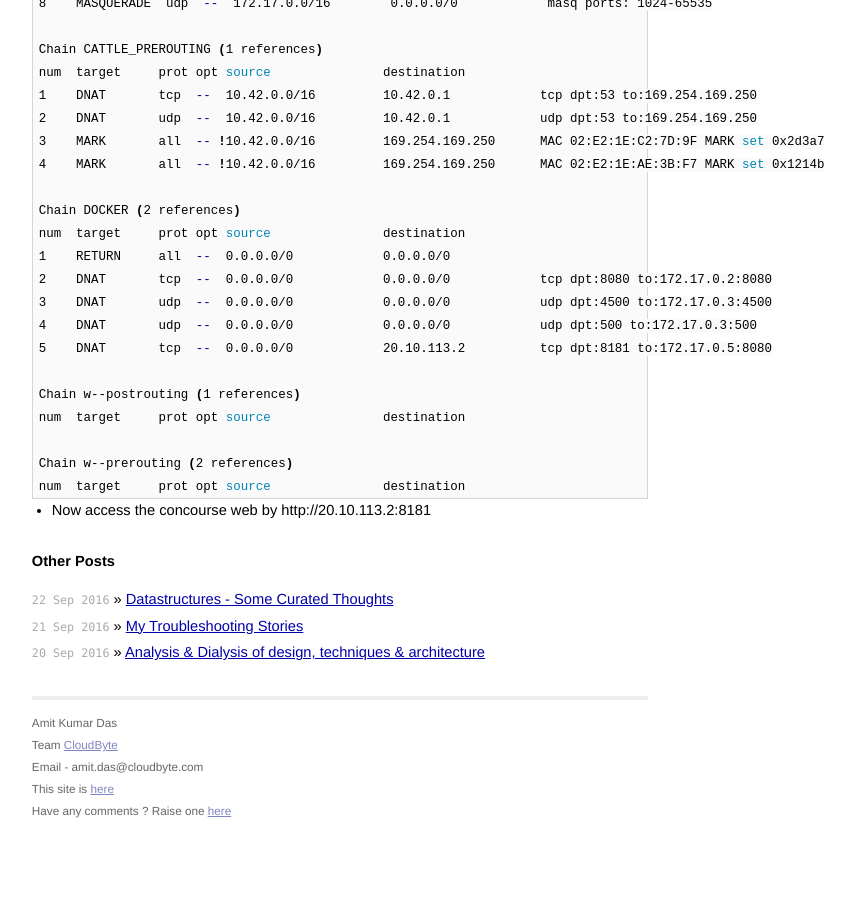
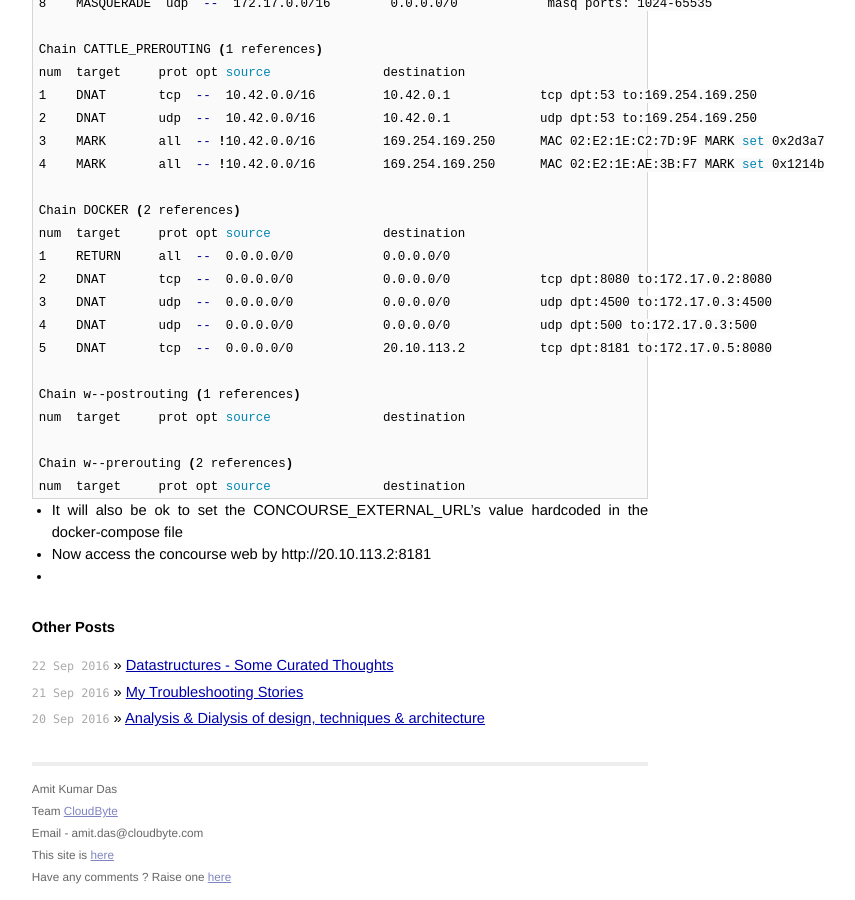
Before and after one commit to AmitKumarDas/amitkumardas.github.io, a Jekyll site: the page built from _posts/2016-09-28-connect-a-docker-container-from-a-local-network-part-1.md, in a window 1280 px wide and 900 px high, scrolled down 6810 px. Shown: the whole window, without its empty margins (300-1155 px from the left). Built offline with Jekyll 4.4.1, drawn with Linux system fonts in a browser that asks for light colours; before the commit the page ends 7644 px from its top, so only the background shows below that.

Commit message:
Update 2016-09-28-connect-a-docker-container-from-a-local-network-part-1.md

````diff
--- a/_posts/2016-09-28-connect-a-docker-container-from-a-local-network-part-1.md
+++ b/_posts/2016-09-28-connect-a-docker-container-from-a-local-network-part-1.md
@@ -357,4 +357,6 @@ num  target     prot opt source               destination
 Chain w--prerouting (2 references)
 num  target     prot opt source               destination
 ```
+- It will also be ok to set the CONCOURSE_EXTERNAL_URL's value hardcoded in the docker-compose file
 - Now access the concourse web by http://20.10.113.2:8181
+-
````
